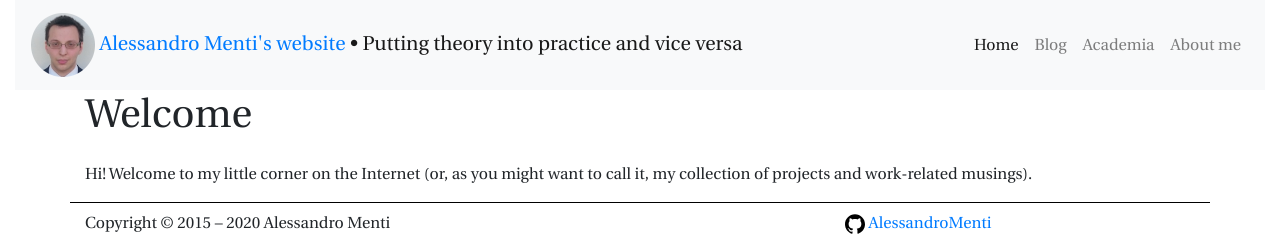
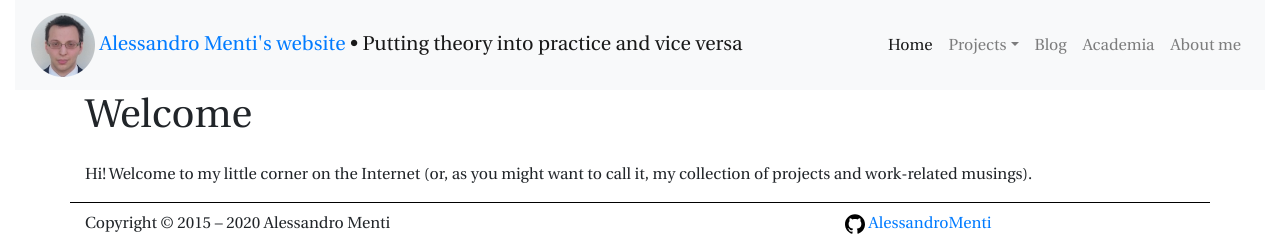
Before and after one commit to AlessandroMenti/AlessandroMenti.github.io, a Jekyll site: the page built from index.md, in a window 1280 px wide. Shown: the top 236 px of the page. Built offline with Jekyll 4.4.1, drawn with Linux system fonts in a browser that asks for light colours.

Commit message:
Bootstrap update

```diff
--- a/_layouts/default.html
+++ b/_layouts/default.html
@@ -16,7 +16,7 @@ layout: compress
         <meta name="msapplication-config" content="{{ site.baseurl }}/browserconfig.xml">
         <link rel="alternate" type="application/rss+xml" title="{{ site.title }}" href="{{ site.baseurl }}/feed.xml">
         {% seo %}
-        <link rel="stylesheet" href="https://stackpath.bootstrapcdn.com/bootstrap/4.4.1/css/bootstrap.min.css" integrity="sha384-Vkoo8x4CGsO3+Hhxv8T/Q5PaXtkKtu6ug5TOeNV6gBiFeWPGFN9MuhOf23Q9Ifjh" crossorigin="anonymous">
+        <link rel="stylesheet" href="https://stackpath.bootstrapcdn.com/bootstrap/4.5.0/css/bootstrap.min.css" integrity="sha384-9aIt2nRpC12Uk9gS9baDl411NQApFmC26EwAOH8WgZl5MYYxFfc+NcPb1dKGj7Sk" crossorigin="anonymous">
         <link rel="stylesheet" href="{{ "/css/main.css" | prepend: site.baseurl }}">
         <title>{{ page.title }} · {{ site.title }}</title>
     </head>
@@ -36,6 +36,12 @@ layout: compress
                     </ul>
                     <ul class="navbar-nav ml-auto">
                         <li class="nav-item{% if page.url == "/" %} active{% endif %}"><a class="nav-link" href="{{ "/" | prepend: site.baseurl }}">Home</a></li>
+                        <li class="nav-item dropdown">
+                            <a class="nav-link dropdown-toggle{% if page.url == "/projects/" %} active{% endif %}" href="#" id="projectsDropdown" role="button" data-toggle="dropdown" aria-haspopup="true" aria-expanded="false">Projects</a>
+                            <div class="dropdown-menu" aria-labelledby="projectsDropdown">
+                                <a class="dropdown-item" href="https://certificaterequirements.alessandromenti.it/">Certificate requirements</a>
+                            </div>
+                        </li>
                         <li class="nav-item{% if page.url == "/blog/" %} active{% endif %}"><a class="nav-link" href="{{ "/blog/" | prepend: site.baseurl }}">Blog</a></li>
                         <li class="nav-item{% if page.url == "/academia/" %} active{% endif %}"><a class="nav-link" href="{{ "/academia/" | prepend: site.baseurl }}">Academia</a></li>
                         <li class="nav-item{% if page.url == "/about/" %} active{% endif %}"><a class="nav-link" href="{{ "/about/" | prepend: site.baseurl }}">About me</a></li>
@@ -61,9 +67,9 @@ layout: compress
                 </div>
             </div>
         </footer>
-        <script src="https://code.jquery.com/jquery-3.4.1.slim.min.js" integrity="sha384-J6qa4849blE2+poT4WnyKhv5vZF5SrPo0iEjwBvKU7imGFAV0wwj1yYfoRSJoZ+n" crossorigin="anonymous"></script>
+        <script src="https://code.jquery.com/jquery-3.5.1.slim.min.js" integrity="sha384-DfXdz2htPH0lsSSs5nCTpuj/zy4C+OGpamoFVy38MVBnE+IbbVYUew+OrCXaRkfj" crossorigin="anonymous"></script>
         <script src="https://cdn.jsdelivr.net/npm/popper.js@1.16.0/dist/umd/popper.min.js" integrity="sha384-Q6E9RHvbIyZFJoft+2mJbHaEWldlvI9IOYy5n3zV9zzTtmI3UksdQRVvoxMfooAo" crossorigin="anonymous"></script>
-        <script src="https://stackpath.bootstrapcdn.com/bootstrap/4.4.1/js/bootstrap.min.js" integrity="sha384-wfSDF2E50Y2D1uUdj0O3uMBJnjuUD4Ih7YwaYd1iqfktj0Uod8GCExl3Og8ifwB6" crossorigin="anonymous"></script>
+        <script src="https://stackpath.bootstrapcdn.com/bootstrap/4.5.0/js/bootstrap.min.js" integrity="sha384-OgVRvuATP1z7JjHLkuOU7Xw704+h835Lr+6QL9UvYjZE3Ipu6Tp75j7Bh/kR0JKI" crossorigin="anonymous"></script>
         <script src="https://ajax.googleapis.com/ajax/libs/webfont/1.6.26/webfont.js" integrity="sha384-pvXSwSU09c+q9mPyY++ygUHWIYRoaxgnJ/JC5wcOzMb/NVVu+IDniiB9qWp3ZNWM" crossorigin="anonymous"></script>
         <script src="{{ "/js/main.js" | prepend: site.baseurl }}"></script>
         <script src="{{ "/js/svgxuse.min.js" | prepend: site.baseurl }}" defer></script>
```
